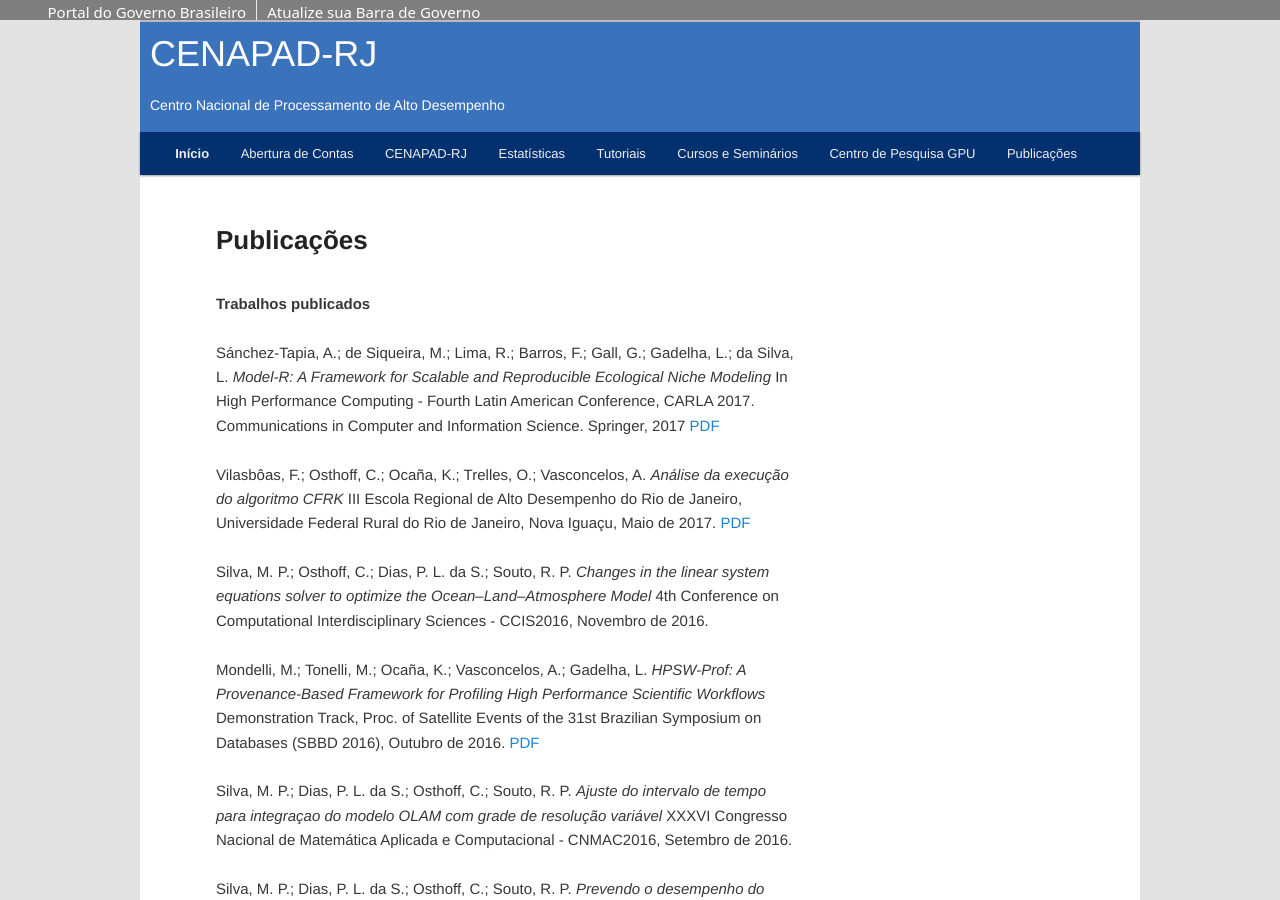
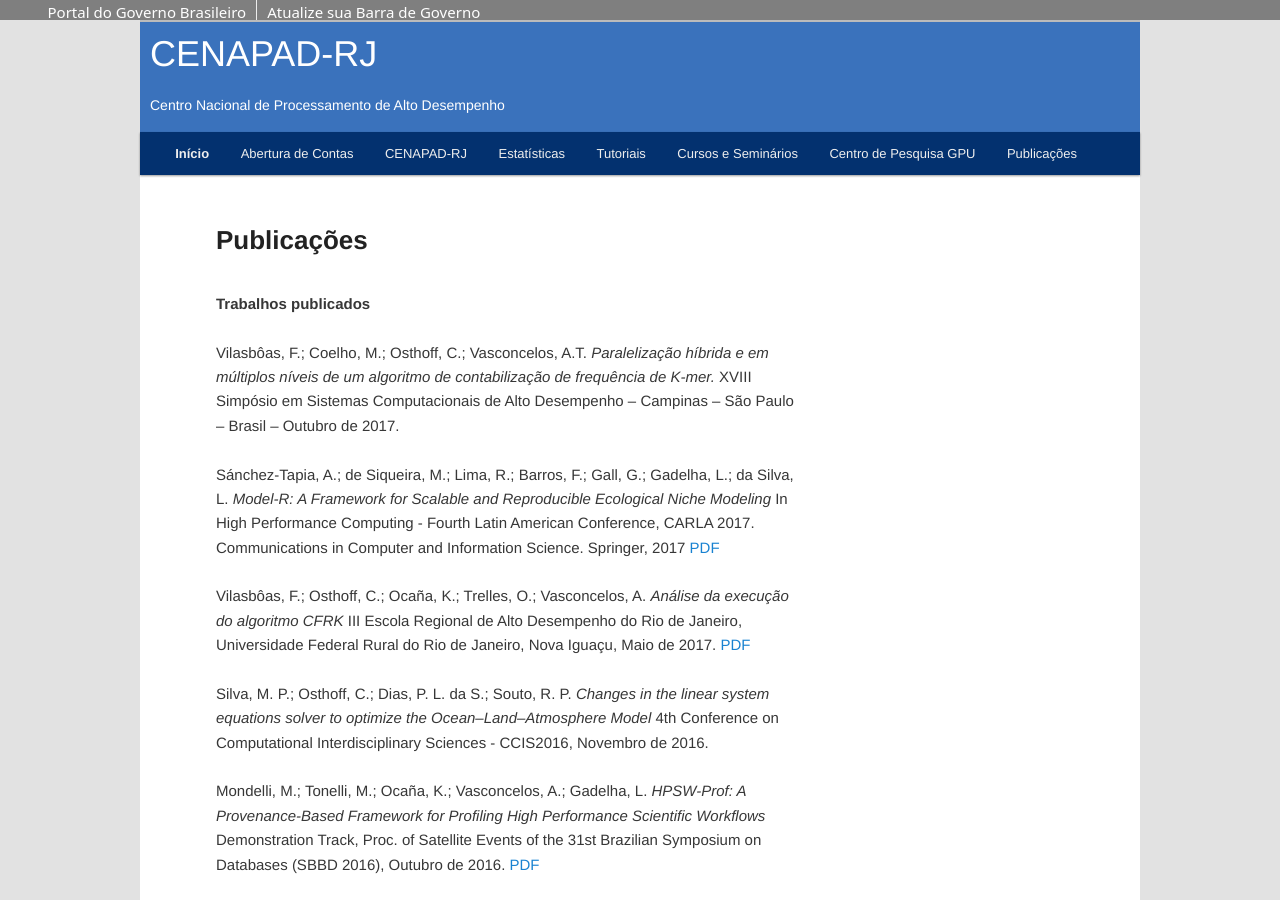
Before and after one commit to gmgall/site-cenapad, a Jekyll site: the page built from publicacoes/index.markdown, in a window 1280 px wide and 900 px high. Built offline with Jekyll 4.4.1, drawn with Linux system fonts in a browser that asks for light colours; Markdown is read by kramdown in place of the engine named in the settings; some of the changed text lies outside the part shown.

Commit message:
Atualiza página de publicações

```diff
--- a/publicacoes/index.markdown
+++ b/publicacoes/index.markdown
@@ -7,6 +7,10 @@ title: Publicações
 ---
 
 **Trabalhos publicados**
+
+Vilasbôas, F.; Coelho, M.; Osthoff, C.; Vasconcelos, A.T.
+*Paralelização híbrida e em múltiplos níveis de um algoritmo de contabilização de frequência de K-mer.*
+XVIII Simpósio em Sistemas Computacionais de Alto Desempenho – Campinas – São Paulo – Brasil – Outubro de 2017.
 
 Sánchez-Tapia, A.; de Siqueira, M.; Lima, R.; Barros, F.; Gall, G.; Gadelha, L.; da Silva, L.
 *Model-R: A Framework for Scalable and Reproducible Ecological Niche Modeling*
@@ -202,6 +206,10 @@ Escola Regional de Alto Desempenho do Rio de Janeiro, Laboratório Nacional de C
 
 **Pôsteres**
 
+Vilasbôas, F.; Coelho, M.; Osthoff, C.; Vasconcelos, A.T.; Trelles, O.
+*K-mer Frequency Counting Algorithm on a Hybrid Cluster Environment.*
+ISC High Performance Conference, Frankfurt , Alemanha, Junho de 2017.
+
 Coelho, M.; Osthoff, C.; Vilasbôas, F.
 *Desenvolvimento de uma versão paralela híbrida para contabilização da frequência de repetição de k-mers.*
 Jornada de Iniciação Científica e Tecnológica, Laboratório Nacional de Computação Científica, Petrópolis, Outubro de 2016.
```
